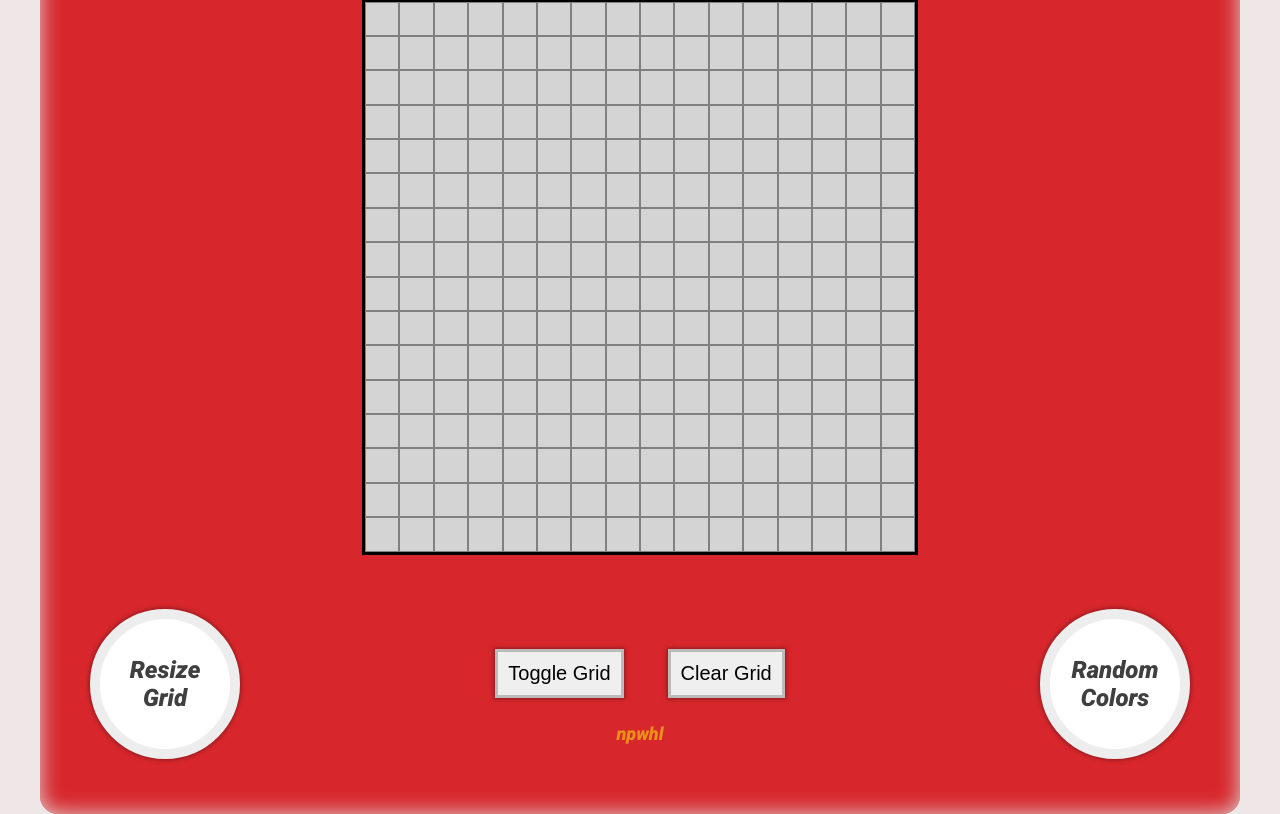
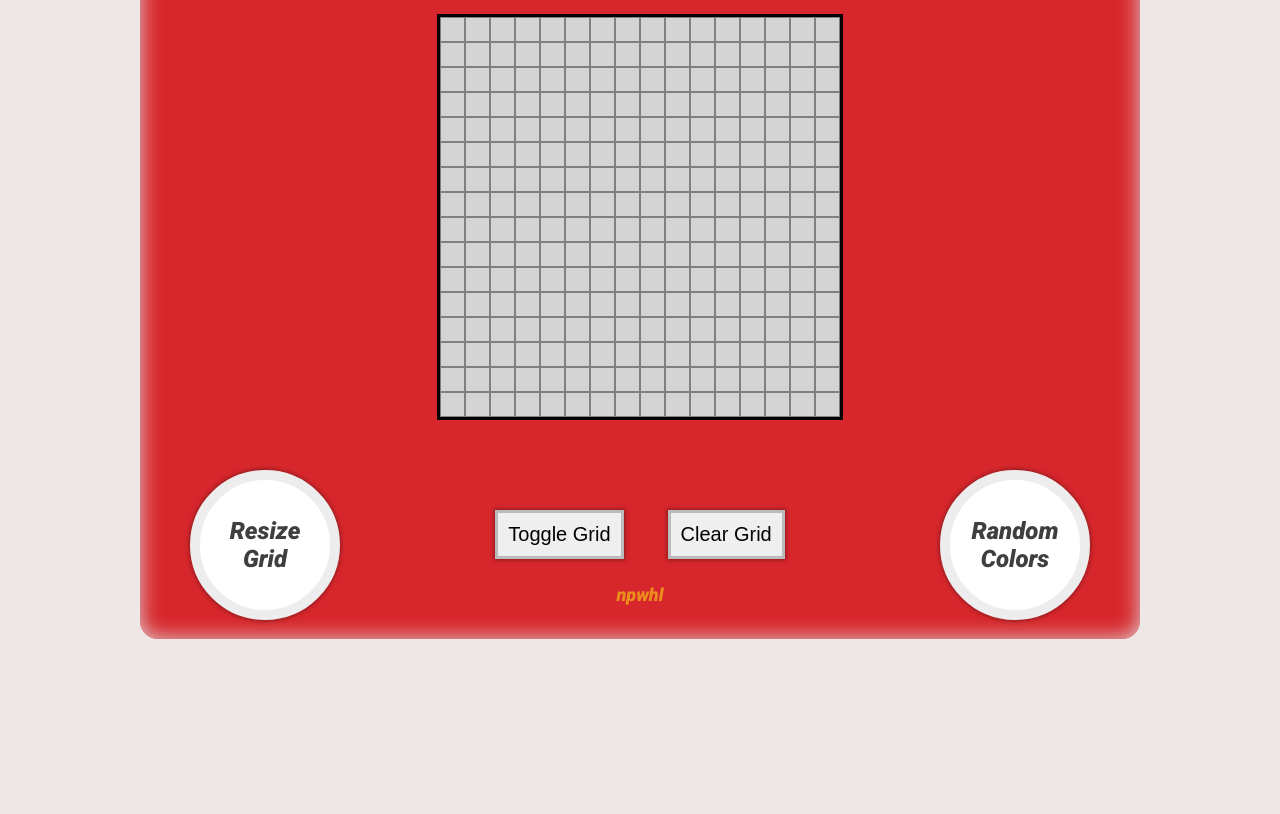
Before and after one commit to npwhl/etch-a-sketch, a plain HTML site: page index.html in a window 1280 px wide. Shown: the part 136-950 px from the top of the page. After the commit the page ends 806 px from the top, so only its background shows below. Drawn offline with Linux system fonts and the light colour scheme; a web font is replaced by a local one.

Commit message:
Resize elements to look better on normal viewport

```diff
--- a/script.js
+++ b/script.js
@@ -1,5 +1,5 @@
 const easel = document.querySelector("#easel");
-const GRID_HEIGHT = 550;
+const GRID_HEIGHT = 400;
 let gridCount = 0;
 easel.style.height = `${GRID_HEIGHT}px`;
 easel.style.width = `${GRID_HEIGHT}px`;
--- a/style.css
+++ b/style.css
@@ -17,8 +17,8 @@ body {
     justify-content: space-evenly;
     align-items: center;
     background-color: #d7272c;
-    height: 950px;
-    width: 1200px;
+    height: 750px;
+    width: 1000px;
     border-radius: 18px;
     box-shadow: inset 0px 0px 20px 1px rgb(222, 201, 201);
 }
```
